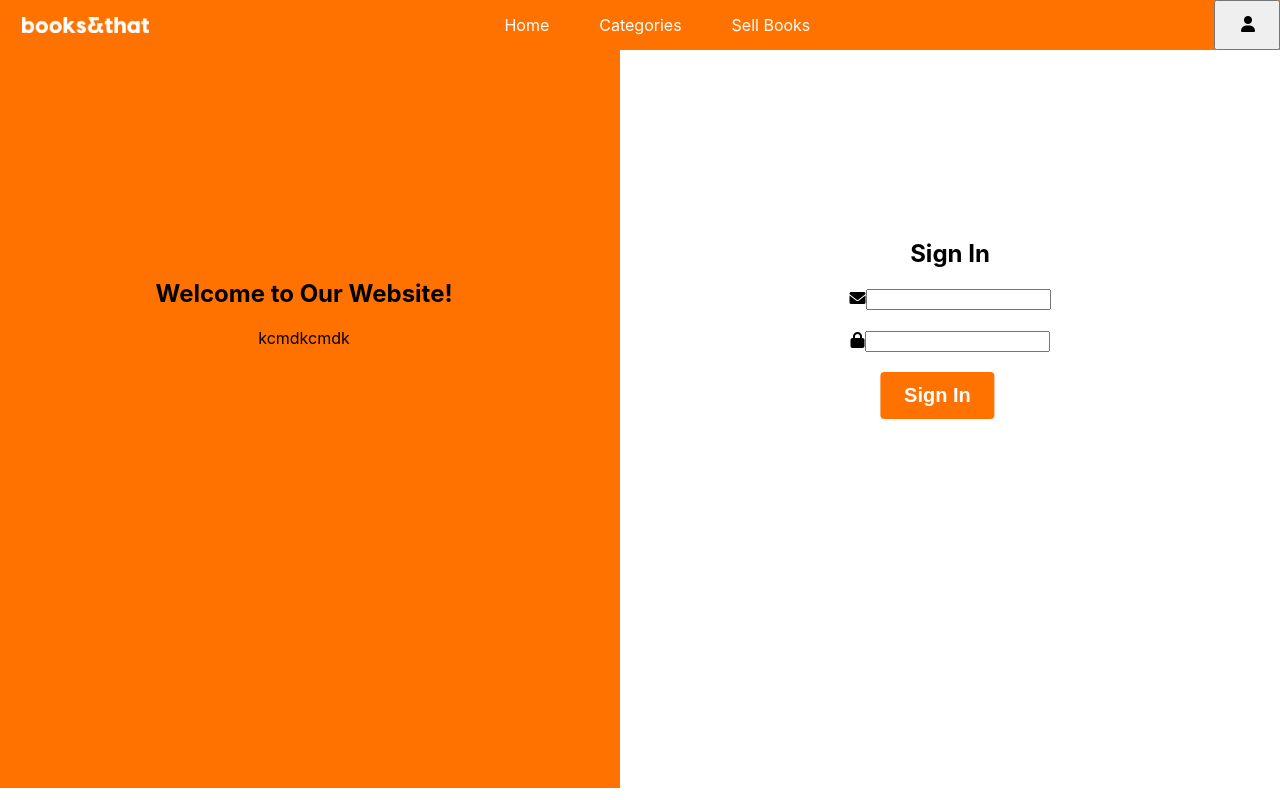
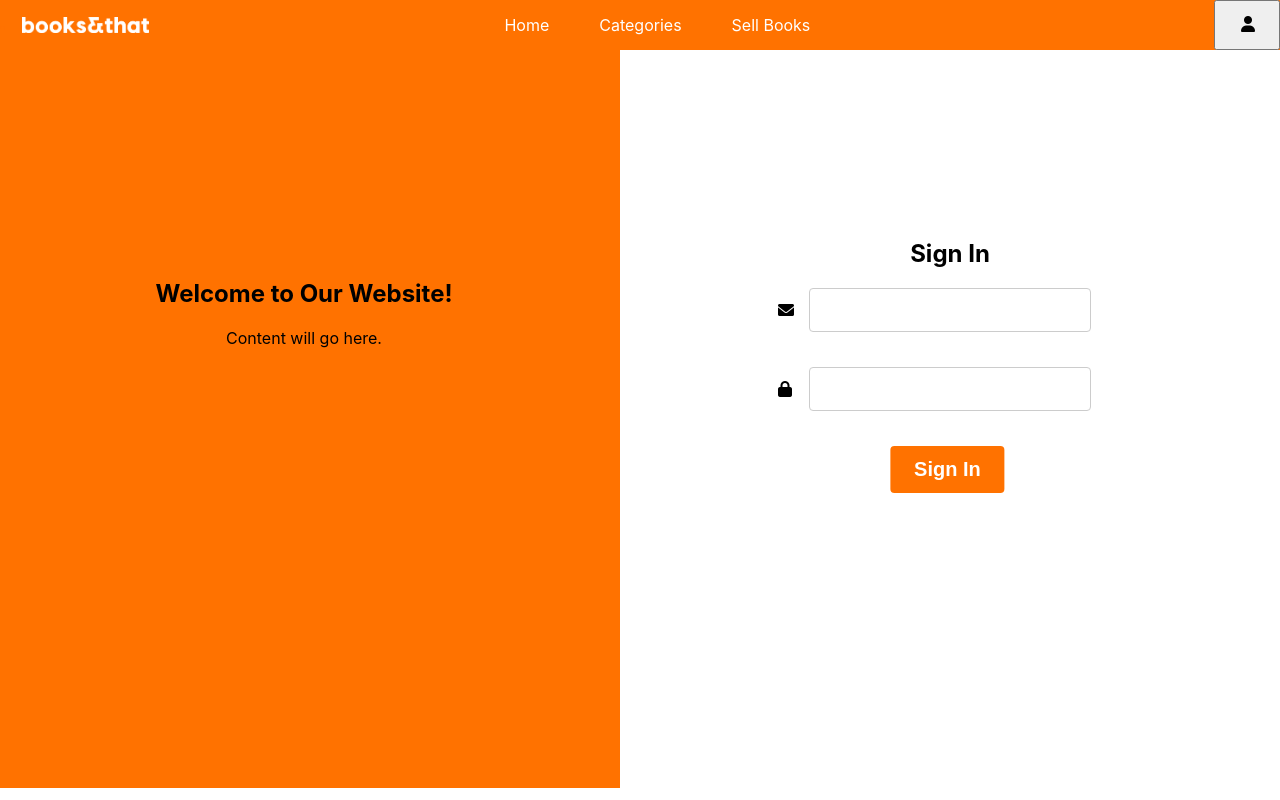
Before and after one commit to OmerAqeel/Project1, a React (Create React App) app in the folder client-side/: page /loginPage in a window 1280 px wide. Built offline with nearby package versions, Linux system fonts and the light colour scheme.

Commit message:
Made further improvements to the sign in page

```diff
--- a/client-side/src/components/loginPage.jsx
+++ b/client-side/src/components/loginPage.jsx
@@ -10,7 +10,7 @@ const LoginPage = () => {
         <br />
         <br />
         <h2>Welcome to Our Website!</h2>
-        <p>kcmdkcmdk</p>
+        <p>Content will go here.</p>
       </div>
       <div className="sign-in-pane">
         <h2>Sign In</h2>
@@ -24,7 +24,7 @@ const LoginPage = () => {
           <br />
           <div className="input-container">
             <label htmlFor="password">
-              <i className="fas fa-lock"> </i>
+              <i className="fas fa-lock"></i>
             </label>
             <input type="password" id="password" name="password" required />
           </div>
--- a/client-side/src/components/loginStyle.css
+++ b/client-side/src/components/loginStyle.css
@@ -24,15 +24,7 @@
 
   .signInBtn {
     font-size: 20px;
-    font-weight: bold;
     transform: translateX(-11%);
-    color: #ffffff;
-    text-decoration: none;
-    white-space: nowrap
-  }
-
-  .signInBtn {
-    font-size: 20px;
     font-weight: bold;
     color: #ffffff;
     background-color: #ff7200;
@@ -41,8 +33,43 @@
     border-radius: 4px;
     cursor: pointer;
     transition: background-color 0.3s ease;
+    margin-left:1em;
   }
 
   .signInBtn:hover {
     background-color: #ff8c4e;
   }
+
+  #username{
+    width:40%;
+  }
+
+  #password{
+    width:40%;
+  }
+
+  .input-container {
+    position: relative;
+    margin-bottom: 15px;
+  }
+
+  .input-container label {
+    position: absolute;
+    top: 50%;
+    left: 10px;
+    transform: translateY(-50%);
+  }
+
+  .input-container input[type="text"],
+  .input-container input[type="password"] {
+    padding-left: 30px; /* Adjust the padding to create space for the icon */
+    width: 100%;
+    height: 40px;
+    border: 1px solid #ccc;
+    border-radius: 4px;
+  }
+
+  /* Add margin to the icons to create space */
+  .input-container i {
+    margin-left: 8em;
+  }
```
